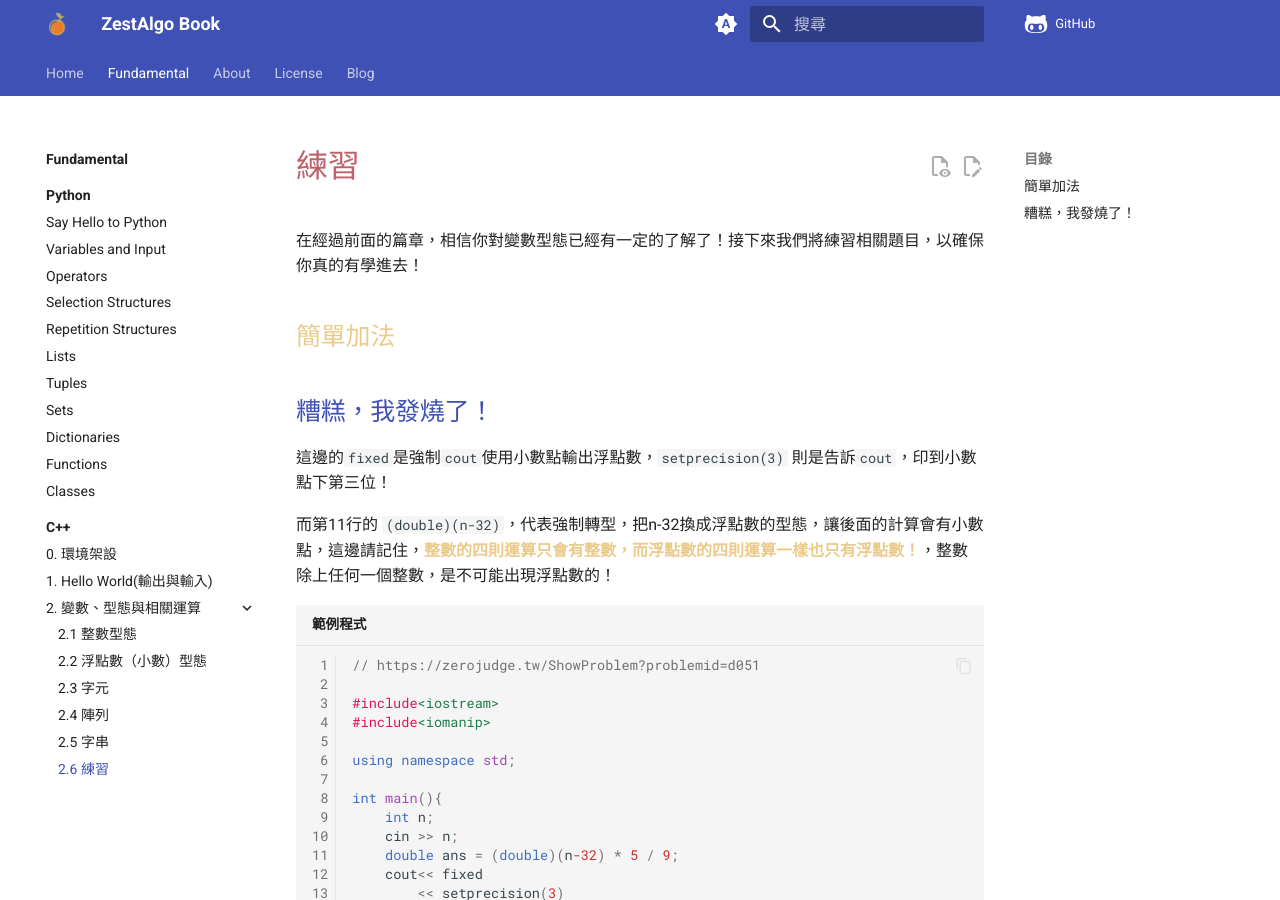
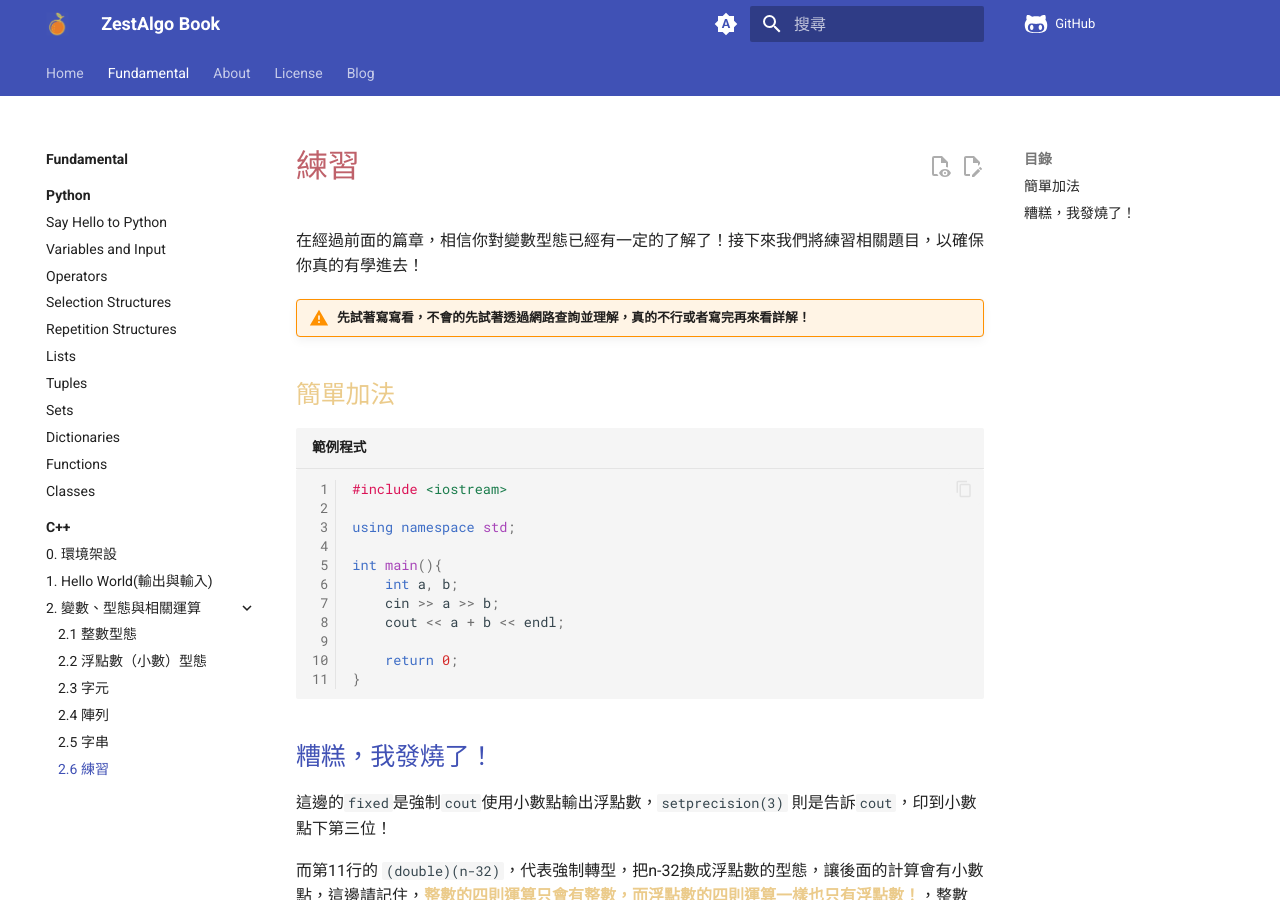
Before and after one commit to cheung4843/ZestAlgo, an MkDocs documentation site: the page built from docs/fundamental/cpp/2/practice.md, in a window 1280 px wide and 900 px high. Built offline with MkDocs 1.6.1 and Material for MkDocs 9.7.7, drawn with Linux system fonts in a browser that asks for light colours; comment, search, counter and statistics services are not loaded.

Commit message:
modified:   docs/fundamental/cpp/2/practice.md fix content missing!

````diff
--- a/docs/fundamental/cpp/2/practice.md
+++ b/docs/fundamental/cpp/2/practice.md
@@ -2,7 +2,25 @@
 
 在經過前面的篇章，相信你對變數型態已經有一定的了解了！接下來我們將練習相關題目，以確保你真的有學進去！
 
+!!! warning "先試著寫寫看，不會的先試著透過網路查詢並理解，真的不行或者寫完再來看詳解！"
+
 ## 簡單加法
+
+```c++ linenums="1" title="範例程式"
+#include <iostream>
+
+using namespace std;
+
+int main(){
+    int a, b;
+    cin >> a >> b;
+    cout << a + b << endl;
+
+    return 0;
+}
+
+
+```
 
 ## [糟糕，我發燒了！](https://zerojudge.tw/ShowProblem?problemid=d051)
 
````
